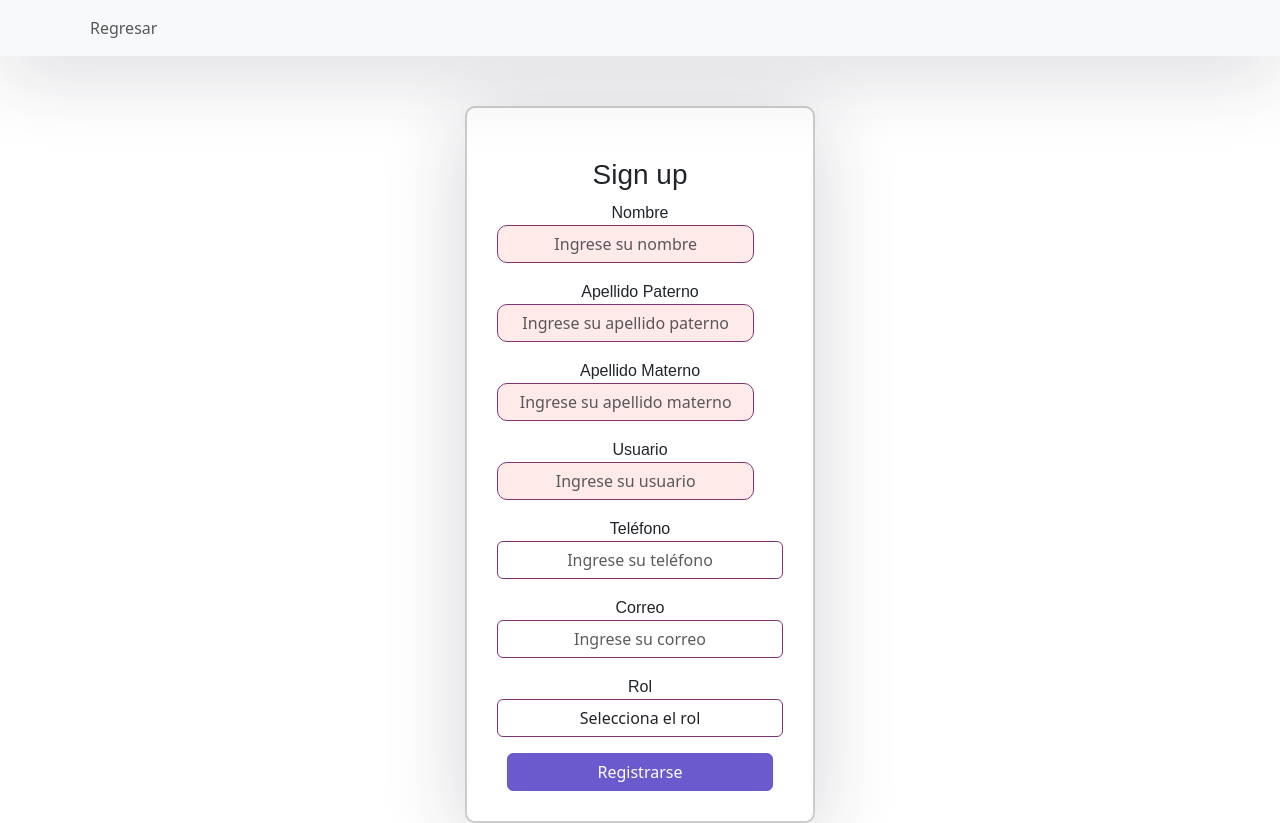
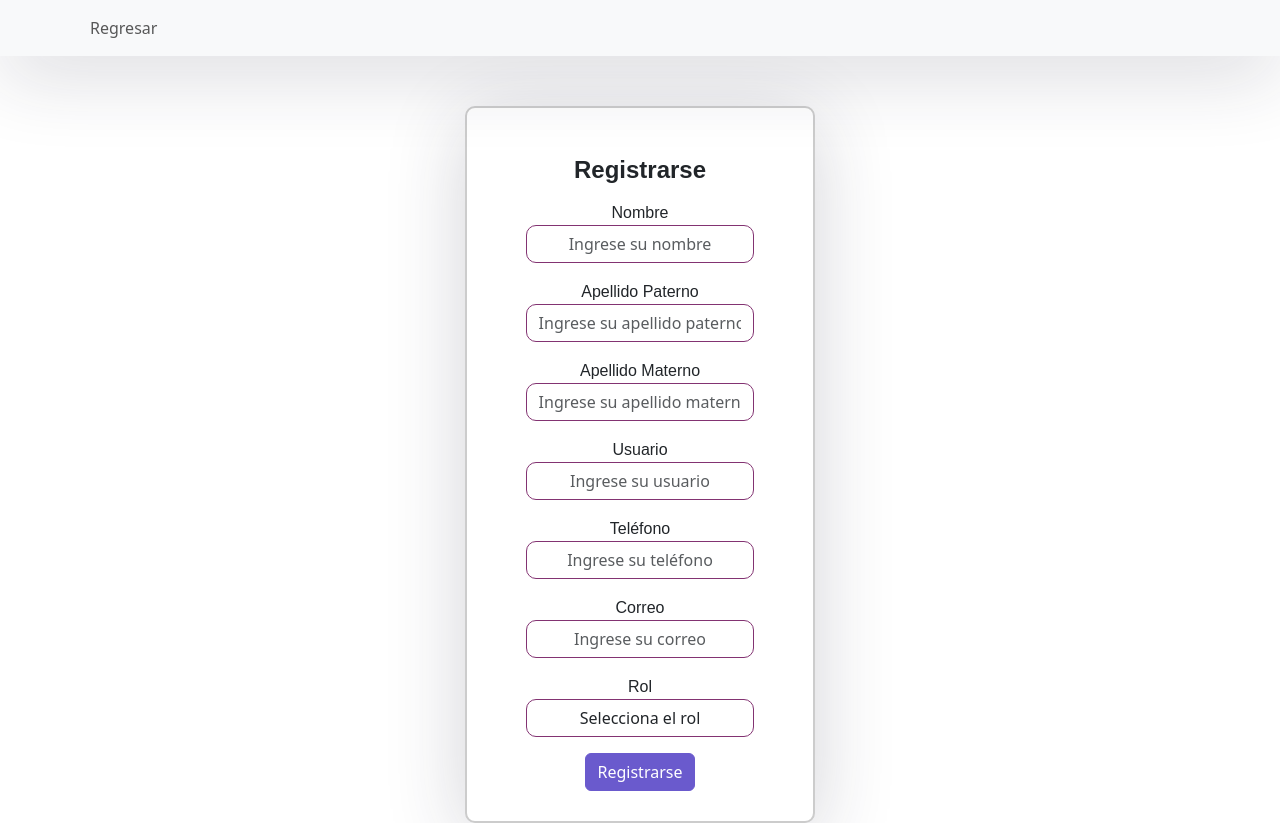
Before and after one commit to SectaTernurin/Ternutianguis, a React (Create React App) app in the folder ternutianguis/: page /registrarse in a window 1280 px wide. Built offline with nearby package versions, Linux system fonts and the light colour scheme.

Commit message:
Agregando formato en VerProductos y AltaProducto

```diff
--- a/ternutianguis/src/paginas/General/Acceder.css
+++ b/ternutianguis/src/paginas/General/Acceder.css
@@ -25,7 +25,6 @@ h1, h2, h3, h4, h5, h6, label, span {
   margin: 50px auto; /* Ajusta el margen superior a 50px y centra horizontalmente */
   background: #f7f4f6;
   box-shadow: 0px 14px 80px rgba(34, 35, 58, 0.2);
-  border-color: #ff6347; /* Cambia el color del contorno */
   padding: 30px;
   border-radius: 10px;
   transition: all .3s;
--- a/ternutianguis/src/paginas/General/Registrarse.css
+++ b/ternutianguis/src/paginas/General/Registrarse.css
@@ -1,24 +1,16 @@
-h1,h2,h3,h4,h5,h6,label,span {
+h1, h2, h3, h4, h5, h6, label, span {
   font-weight: 300;
   font-family: 'Fira Sans', sans-serif;
   font-size: 16px;
 }
 
-  .auth-wrapper h3 {
+.auth-inner h3 {
   text-align: center;
-    margin: 20px; /* Agrega espacio arriba de 20px */
+/*  margin: 20px; /* Agrega espacio arriba de 20px */
   line-height: 1;
-    padding-bottom: 20px;
-  }
-
-  body, html, .App, #root, .auth-wrapper {
-    width: 100%;
-    height: 100%;
-  }
-
-  .navbar-light {
-    background-color: plum;
-    box-shadow: 0px 14px 80px rgba(34, 35, 58, 0.2);
+  padding-bottom: 10px;
+  font-size: 24px; /* Cambia el tamaño de fuente a más grande */
+  font-weight: bold; /* Hacer el h3 en negrita */
 }
 
 .auth-wrapper {
@@ -47,23 +39,34 @@ h1,h2,h3,h4,h5,h6,label,span {
 .custom-control-label {
   font-weight: 400;
 }
-  .forgot-password,
-  .forgot-password a {
-    text-align: right;
-    font-size: 13px;
-    padding-top: 10px;
-    color: #7f7d7d;
-    margin: 0;
-  }
-  .forgot-password a {
-    color: #167bff;
+
+.mb-3 .form-control {
+  border-color: #833372;
+  text-align: center;
+  border-radius: 10px;
+  width: 80%;
+  margin: 0 auto; /* Centrar los form-controls horizontalmente */
+  background-color: #ffffff; /* Establece el color de relleno a blanco */
 }
 
- .form-control
-{
-    border-color: #ffb0b0;
-    background-color: #ffeaea;
-    text-align: center;
-    border-radius: 10px;
-    width : 80%;
+.auth-inner .form-control {
+  background-color: #ffffff; /* Establece el color de relleno a blanco */
 }
+
+/* Centrar botones */
+.auth-inner .btn-wrapper {
+  display: flex;
+  justify-content: center; /* Centra horizontalmente los botones */
+  margin-top: 20px; /* Añadir margen superior si es necesario */
+}
+
+.auth-inner button.btn.btn-primary {
+  background-color: #6a5acd; /* Cambia el color de fondo del botón */
+  border-color: #6a5acd; /* Cambia el color del borde del botón */
+  margin: 0 10px; /* Añadir margen a los botones si es necesario */
+}
+
+.auth-inner button.btn.btn-primary:hover {
+  background-color: #483d8b; /* Color al pasar el ratón */
+  border-color: #483d8b; /* Color al pasar el ratón */
+}
--- a/ternutianguis/src/paginas/General/Registrarse.js
+++ b/ternutianguis/src/paginas/General/Registrarse.js
@@ -80,7 +80,7 @@ export class Registrarse extends Component {
     return (
       <div className="auth-inner form-border">
         <form onSubmit={this.handleSubmit}>
-          <h3>Sign up</h3>
+          <h3>Registrarse</h3>
           {this.state.mensaje && <p>{this.state.mensaje}</p>}
 
           <div className="mb-3">
--- /dev/null
+++ b/ternutianguis/src/paginas/Vendedor/VerProductos.css
@@ -0,0 +1,90 @@
+/* Estilo para el contenedor de la tabla */
+.table-container-wrapper {
+    display: flex;
+    flex-direction: column;
+    justify-content: center;
+    align-items: center;
+    height: 100vh; /* Altura completa de la pantalla */
+  }
+
+  .table-title {
+    font-size: 2rem;
+    font-weight: bold;
+    margin-bottom: 2rem; /* Espacio inferior entre el título y la tabla */
+    text-align: center; /* Centrar el texto horizontalmente */
+  }
+
+  .table-container {
+    width: 80%; /* Ancho de la tabla */
+    margin-bottom: 2rem; /* Espacio inferior */
+  }
+
+  .table-container table {
+    width: 100%;
+    border-collapse: collapse;
+  }
+
+  .table-container th, .table-container td {
+    padding: 10px;
+    text-align: center;
+    border: 1px solid #ddd;
+    vertical-align: middle; /* Centrar verticalmente el contenido */
+  }
+
+  .table-container thead {
+    background-color: #f2f2f2;
+  }
+
+  .table-container tbody tr:nth-child(even) {
+    background-color: #f9f9f9;
+  }
+
+  .table-container tbody tr:hover {
+    background-color: #f1f1f1;
+  }
+
+  /* Estilo para los botones */
+  .table-container .btn-actualizar {
+    background-color: #6a0dad; /* Morado */
+    border-color: #6a0dad;
+    color: white;
+  }
+
+  .table-container .btn-actualizar:hover {
+    background-color: #5b0a8c;
+    border-color: #5b0a8c;
+  }
+
+  .table-container .btn-eliminar {
+    background-color: #8a2be2; /* Morado */
+    border-color: #8a2be2;
+    color: white;
+  }
+
+  .table-container .btn-eliminar:hover {
+    background-color: #7a1fc4;
+    border-color: #7a1fc4;
+  }
+
+  .table-container .btn-agregar {
+    background-color: #9370db; /* Morado */
+    border-color: #9370db;
+    color: white;
+  }
+
+  .table-container .btn-agregar:hover {
+    background-color: #836fb4;
+    border-color: #836fb4;
+  }
+
+  /* Estilo para el botón de agregar */
+  .d-grid {
+    display: flex;
+    justify-content: center;
+    width: 100%;
+  }
+
+  .d-grid .btn-agregar {
+    width: 200px; /* Ancho del botón */
+    text-align: center;
+  }
--- a/ternutianguis/src/paginas/Vendedor/VerProductos.js
+++ b/ternutianguis/src/paginas/Vendedor/VerProductos.js
@@ -2,6 +2,7 @@ import React, { useState, useEffect } from "react";
 import { Button, Table } from "react-bootstrap";
 import "bootstrap/dist/css/bootstrap.min.css";
 import { Link, useNavigate } from "react-router-dom";
+import './VerProductos.css';
 
 export function VerProductos() {
     const [productos, setProductos] = useState([]);
@@ -32,7 +33,11 @@ export function VerProductos() {
     };
 
     return (
-        <div style={{ margin: "5rem" }}>
+        <div className="table-container-wrapper">
+            <div className="table-title">
+                Tus Productos
+            </div>
+        <div className="table-container">
             <Table striped bordered hover size="sm">
                 <thead>
                     <tr>
@@ -61,7 +66,7 @@ export function VerProductos() {
                                 <Link to={`/actualizar`}>
                                     <Button
                                         onClick={() => setID(item.id, item.descripcion, item.cantidad)}
-                                        variant="info"
+                                        className="btn-actualizar"
                                     >
                                         Actualizar
                                     </Button>
@@ -70,7 +75,7 @@ export function VerProductos() {
                             <td>
                                 <Button
                                     onClick={() => deleted(item.id)}
-                                    variant="danger"
+                                    className="btn-eliminar"
                                 >
                                     Eliminar
                                 </Button>
@@ -80,10 +85,11 @@ export function VerProductos() {
                 </tbody>
             </Table>
             <Link className="d-grid gap-2" to="/agregar">
-                <Button variant="warning" size="lg">
+                <Button className="btn-agregar" size="lg">
                     Agregar Producto
                 </Button>
             </Link>
         </div>
+        </div>
     );
 }
```
Lines whose indentation alone changed are shown as unchanged.
